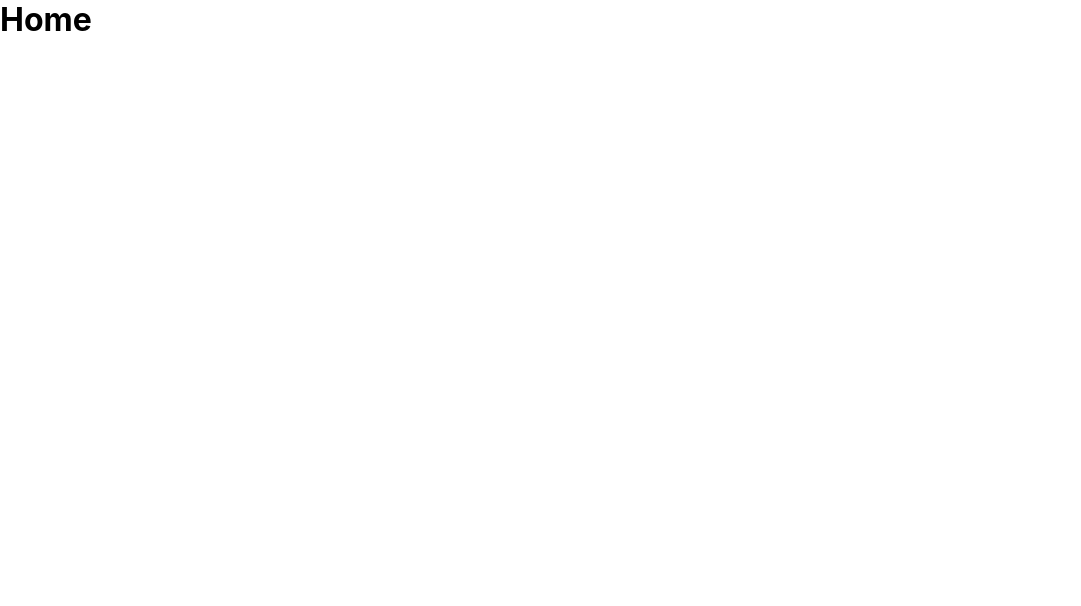
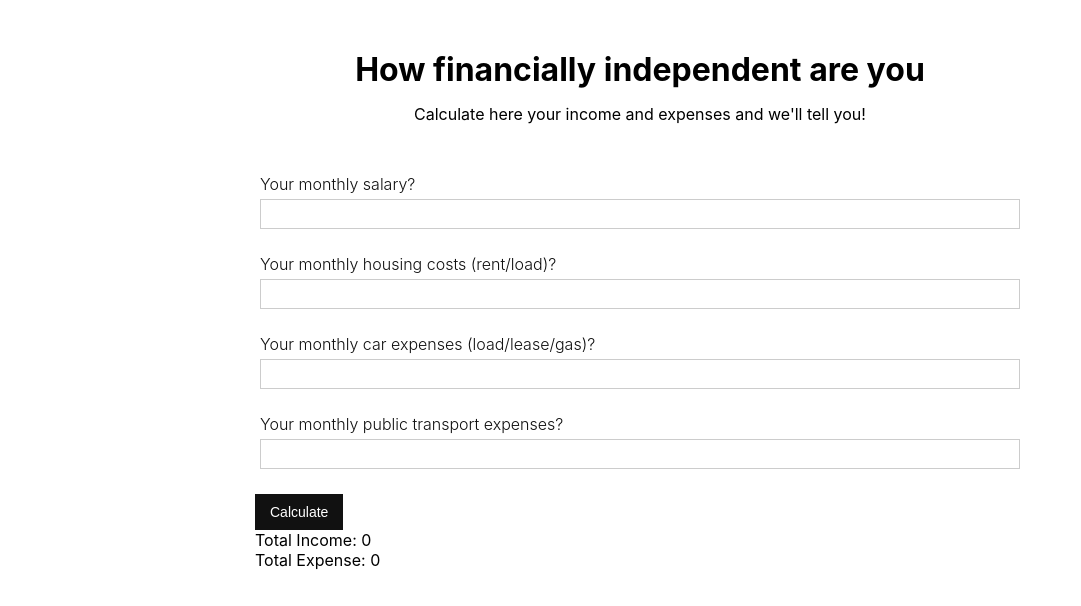
Before and after one commit to weichie/keep, a React app: page / in a window 1280 px wide. Shown: the whole page, without its empty margins (0-1081 px from the left). Built offline with nearby package versions, Linux system fonts and the light colour scheme.

Commit message:
Basic income/expense forms + states

```diff
--- a/src/components/Home/Home.css
+++ b/src/components/Home/Home.css
@@ -0,0 +1,11 @@
+.home--wrapper{
+
+}
+.home--intro{
+	padding: 50px 0;
+	text-align: center;
+	text-align: center;
+}
+.home--intro h1{
+	margin-bottom: 15px;
+}
--- a/src/components/Home/Home.js
+++ b/src/components/Home/Home.js
@@ -2,10 +2,70 @@ import React from 'react';
 
 import './Home.css';
 
+import HomeForm from '../HomeForm/HomeForm';
+
 class Home extends React.Component{
+	constructor(props){
+		super(props);
+		this.state = {
+			income: {},
+			expense: {},
+			totalIncome: 0,
+			totalExpense: 0
+		}
+		this.handleChange = this.handleChange.bind(this);
+		this.handleSubmit = this.handleSubmit.bind(this);
+	}
+
+	handleChange = e => {
+		const incometype = e.target.attributes.getNamedItem('incometype').value;
+
+		if(incometype === 'income'){
+			let income = {...this.state.income};
+			income[e.target.name] = Math.trunc(e.target.value);
+			this.setState({
+				income
+			}, () => {
+				let income_arr = Object.keys(this.state.income).map((k) => this.state.income[k]);
+				let totalIncome = income_arr.reduce((x, y) => x + y, 0);
+				this.setState({totalIncome});
+			});
+		}else{
+			let expense = {...this.state.expense};
+			expense[e.target.name] = e.target.value;
+			this.setState({
+				expense,
+			}, () => {
+				let expense_arr = Object.keys(this.state.expense).map((k) => Math.trunc(this.state.expense[k]));
+				let totalExpense = expense_arr.reduce((x, y) => x + y, 0);
+				this.setState({totalExpense});
+			});
+		}
+	}
+
+	handleSubmit = e => {
+		e.preventDefault();
+		console.log(this.state.totalIncome - this.state.totalExpense);
+	}
+
 	render(){
 		return(
-			<h1>Home</h1>
+			<div className="home--wrapper">
+				<div className="container">
+					<div className="home--intro">
+						<h1>How financially independent are you</h1>
+						<p>Calculate here your income and expenses and we'll tell you!</p>
+					</div>
+
+					<HomeForm
+						handleSubmit={this.handleSubmit}
+						handleChange={this.handleChange}
+					/>
+
+					Total Income: {this.state.totalIncome}<br />
+					Total Expense: {this.state.totalExpense}
+				</div>
+			</div>
 		);
 	}
 }
--- a/src/index.css
+++ b/src/index.css
@@ -13,3 +13,24 @@ code{
 	font-family: source-code-pro, Menlo, Monaco, Consolas, "Courier New",
 	monospace;
 }
+
+.container{
+	max-width: 800px;
+	width: 100%;
+	margin: 0 auto;
+	padding: 0 15px;
+	overflow: hidden;
+}
+
+.submit-btn{
+	padding: 10px 15px;
+	background: #111;
+	color: #fff;
+	cursor: pointer;
+	font-size: 14px;
+	border: none;
+	outline: none;
+}
+.submit-btn:hover{
+	background: #333;
+}
```
